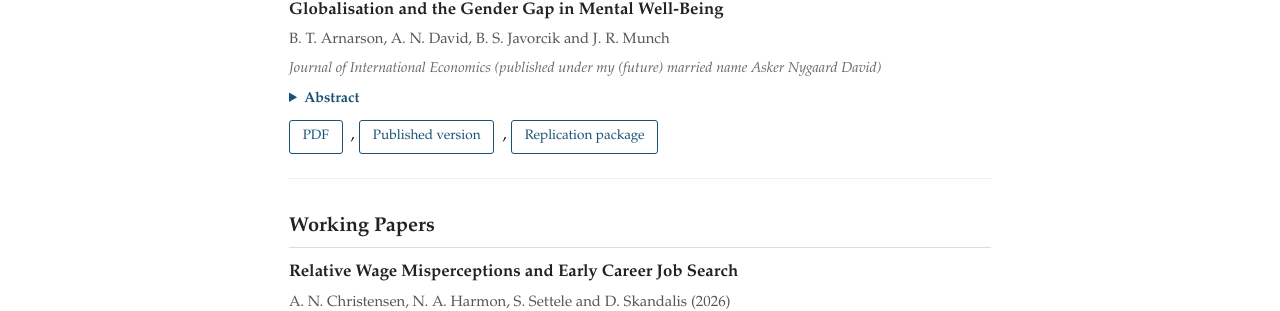
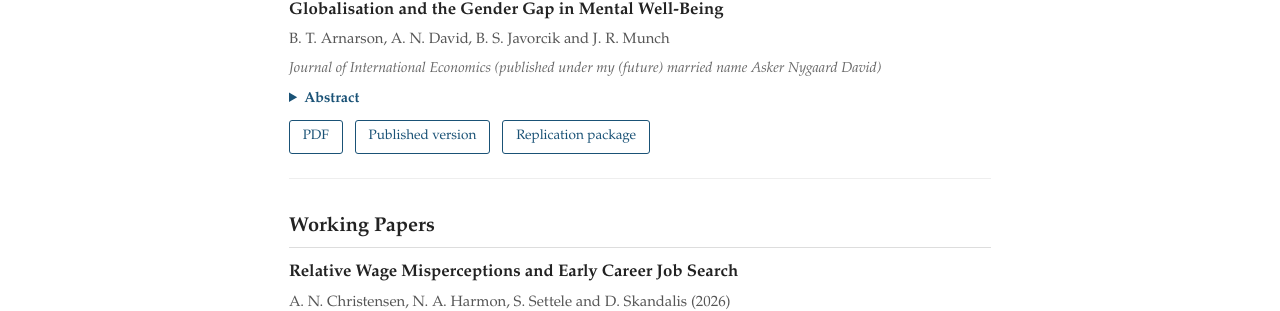
Before and after one commit to AskerNC/askernc.github.io, a Jekyll site: the page built from research.md, in a window 1280 px wide. Shown: the part 232-543 px from the top of the page. Built offline with Jekyll 4.4.1, drawn with Linux system fonts in a browser that asks for light colours.

Commit message:
remove commas

```diff
--- a/research.md
+++ b/research.md
@@ -15,8 +15,8 @@ title: Research
     <p>Working with business partners in distant countries often requires operating outside standardworking hours, potentially harming workers' mental well-being—especially for women balanc-ing professional and family responsibilities. This hypothesis is investigated using matchedemployer-employee data from Denmark merged with information on workers' use of prescrip-tion antidepressants (AD) and firms' import and export transactions. The analysis exploitsvariation within job spells and controls for both unobservable firm-year heterogeneity and forthe average differential in annual AD use among men and women. The results indicate thata decline in the business hour overlap between a Danish firm and its foreign trading partnersleads to an increased AD use among women relative to men. This effect is economicallymeaningful, largest for college-educated workers under 45 and more pronounced for singlemothers. In addition to the gender effect, workers in occupations requiring establishingrelationships with others are more strongly affected than those in other occupations.</p>
   </details>
   <div class="paper-links">
-    <a href="{{ '/assets/pdf/Globalisation_and_mental_well_being.pdf' | relative_url }}">PDF</a>,
-    <a href="https://www.sciencedirect.com/science/article/pii/S0022199626000437">Published version</a>,
+    <a href="{{ '/assets/pdf/Globalisation_and_mental_well_being.pdf' | relative_url }}">PDF</a>
+    <a href="https://www.sciencedirect.com/science/article/pii/S0022199626000437">Published version</a>
     <a href="https://data.mendeley.com/preview/9pnfhj998z?a=2797150c-8baa-4aa9-9aee-4d3dcc1cd618">Replication package</a>
   </div>
 </div>
```
